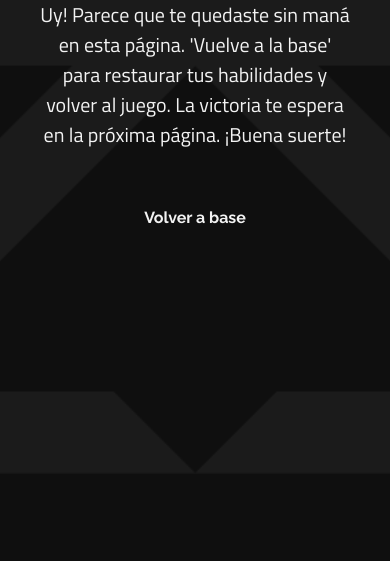
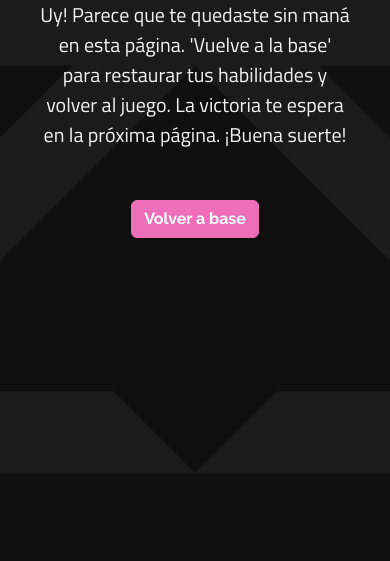
Before and after one commit to JuanCruz-Acevedo/kazen, a website: page pages/error404.html in a window 390 px wide. Shown: the part 283-844 px from the top of the page. Drawn offline with nearby package versions, Linux system fonts and the light colour scheme.

Commit message:
Todo completo, tercera preentrega

```diff
--- a/pages/error404.html
+++ b/pages/error404.html
@@ -78,9 +78,7 @@
         <section class="error_general" >
             <h1 class="error_titulo">Error <span class="numeros-variantes">404</span></h1>
             <p class="error_parrafo">Uy! Parece que te quedaste sin maná en esta página. 'Vuelve a la base' para restaurar tus habilidades y volver al juego. La victoria te espera en la próxima página. ¡Buena suerte!</p>
-            <button class="btn btn-primary error_boton" type="submit">
-                <a href="../index.html">Volver a base</a>
-            </button>
+            <a class="btn btn-primary error_boton" href="../index.html">Volver a base</a>
         </section>
     </main>
     <footer>
--- a/scss/_error404.scss
+++ b/scss/_error404.scss
@@ -45,13 +45,14 @@
     font-family: $fuente-principal;
     font-weight: 700;
     font-size:x-large;
-    --bs-btn-bg: $color-rosa_principal;
-    --bs-btn-border-color: $color-rosa_principal;
+    --bs-btn-bg: #ed6fba;
+    --bs-btn-border-color: #ed6fba;
     --bs-btn-hover-color: #FFF;
     --bs-btn-hover-bg: #eb81c0;
     --bs-btn-hover-border-color: #eb6cb8;
     --bs-btn-active-bg: #ee56b1;
     --bs-btn-active-border-color: #ee56b1;
+    z-index: 1;
     a {
         color: $color-blanco;
         text-decoration: none;
@@ -121,8 +122,8 @@
         font-family: $fuente-principal;
         font-weight: 700;
         font-size:large;
-        --bs-btn-bg: $color-rosa_principal;
-        --bs-btn-border-color: $color-rosa_principal;
+        --bs-btn-bg: #ed6fba;
+        --bs-btn-border-color: #ed6fba;
         --bs-btn-hover-color: #FFF;
         --bs-btn-hover-bg: #eb81c0;
         --bs-btn-hover-border-color: #eb6cb8;
@@ -171,8 +172,8 @@
         font-family: $fuente-principal;
         font-weight: 700;
         font-size: medium;
-        --bs-btn-bg: $color-rosa_principal;
-        --bs-btn-border-color: $color-rosa_principal;
+        --bs-btn-bg: #ed6fba;
+        --bs-btn-border-color: #ed6fba;
         --bs-btn-hover-color: #FFF;
         --bs-btn-hover-bg: #eb81c0;
         --bs-btn-hover-border-color: #eb6cb8;
@@ -220,8 +221,8 @@
         font-family: $fuente-principal;
         font-weight: 700;
         font-size:small;
-        --bs-btn-bg: $color-rosa_principal;
-        --bs-btn-border-color: $color-rosa_principal;
+        --bs-btn-bg: #ed6fba;
+        --bs-btn-border-color: #ed6fba;
         --bs-btn-hover-color: #FFF;
         --bs-btn-hover-bg: #eb81c0;
         --bs-btn-hover-border-color: #eb6cb8;
```
Also changed, not shown: styles/styles.css, 1 other file.
